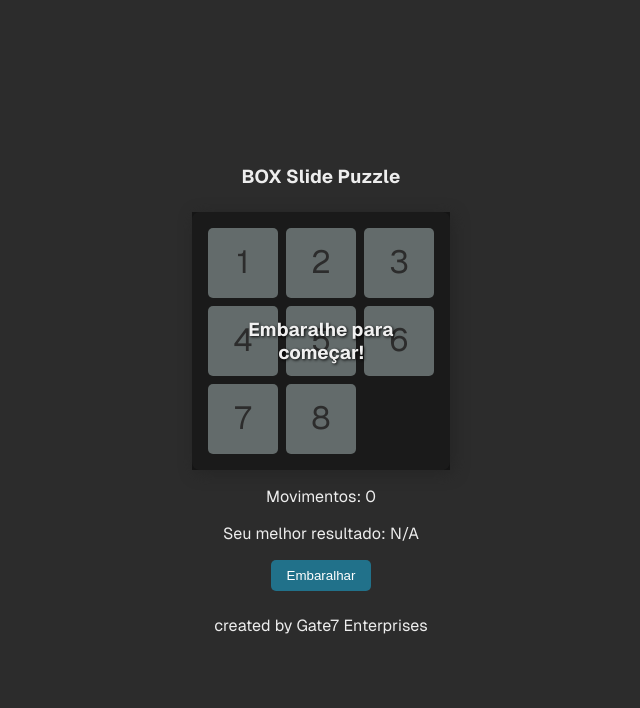
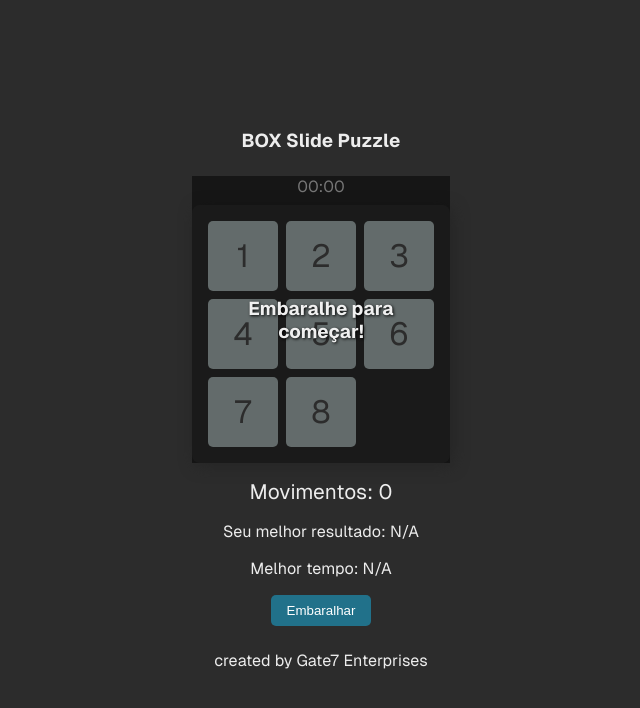
Before and after one commit to gothmate/boxslidepuzzle, a Next.js app: page /game in a window 1280 px wide. Shown: the top 708 px of the page, without its empty margins (319-959 px from the left). Built offline with nearby package versions, Linux system fonts and the light colour scheme.

Commit message:
feature(time): - adicionado Cronometro - adicionado melhorTempo - criada função para salvar melhor tempo no LocalStorage

```diff
--- a/src/components/GameBox/GameBox.tsx
+++ b/src/components/GameBox/GameBox.tsx
@@ -12,20 +12,38 @@ export default function GameBox() {
   initialTiles.push(null)
 
   const [grid, setGrid] = useState<(number | null)[]>(initialTiles)
-  const [win, setWin] = useState('Embaralhe para começar!');
+  const [win, setWin] = useState("Embaralhe para começar!")
   const [movimento, setMovimento] = useState(0)
-  const [winFlag, setWinFlag] = useState(style.win);
+  const [winFlag, setWinFlag] = useState(style.win)
   const [melhorResultado, setMelhorResultado] = useState<number | null>(null)
+  const [melhorTempo, setMelhorTempo] = useState<number | null>(null)
   const [disableBtn, setDisableBtn] = useState(false)
+  const [segundos, setSegundos] = useState(0)
+  const [ativo, setAtivo] = useState(false)
 
-  useEffect(() => {
-    const recordeSalvo = localStorage.getItem("melhorResultado")
-    if (recordeSalvo) {
-      setMelhorResultado(parseInt(recordeSalvo, 10))
-    }
-  }, [])
+  function iniciarCronometro() {
+    setAtivo(true)
+  }
+
+  function pausarCronometro() {
+    setAtivo(false)
+  }
+
+  function resetarCronometro() {
+    setAtivo(false)
+    setSegundos(0)
+  }
+
+  function formatarTempo(segundos: number) {
+    const minutos = Math.floor(segundos / 60)
+    const segundosRestantes = segundos % 60
+    return `${String(minutos).padStart(2, "0")}:${String(
+      segundosRestantes
+    ).padStart(2, "0")}`
+  }
 
   function animatedShuffle(moves = 100) {
+    resetarCronometro()
     setDisableBtn(true)
     setMovimento(0)
     setWinFlag("")
@@ -63,7 +81,8 @@ export default function GameBox() {
         return prevGrid
       }
       setGrid(gridMount)
-    }, 100)
+    }, 10)
+    iniciarCronometro()
   }
 
   function moveTile(index: number) {
@@ -72,8 +91,8 @@ export default function GameBox() {
 
     if (validMoves.includes(index)) {
       setGrid((prevGrid) => {
-        const newGrid = [...prevGrid]
-        ;[newGrid[emptyIndex], newGrid[index]] = [
+        const newGrid = [...prevGrid];
+        [newGrid[emptyIndex], newGrid[index]] = [
           newGrid[index],
           newGrid[emptyIndex],
         ]
@@ -100,23 +119,57 @@ export default function GameBox() {
   function checkWin(currentGrid: (number | null)[]) {
     const isSolved = currentGrid.slice(0, -1).every((tile, i) => tile === i + 1)
     if (isSolved) {
+      pausarCronometro()
       setDisableBtn(false)
-      setWin(`Parabéns! Você completou o quebra-cabeça com ${movimento + 1} movimentos.`)
+      setWin(
+        `Parabéns! Você completou o quebra-cabeça com ${
+          movimento + 1
+        } movimentos em ${formatarTempo(segundos)}`
+      )
       setWinFlag(style.win)
-      atualizarMelhorResultado(movimento + 1)
+      atualizarMelhorResultado(movimento + 1, segundos)
     }
   }
 
-  function atualizarMelhorResultado(movimentosAtuais: number) {
+  function atualizarMelhorResultado(movimentosAtuais: number, tempoAtual: number) {
     if (melhorResultado === null || movimentosAtuais < melhorResultado) {
       setMelhorResultado(movimentosAtuais)
       localStorage.setItem("melhorResultado", movimentosAtuais.toString())
     }
+    if (melhorTempo === null || tempoAtual < melhorTempo) {
+      setMelhorTempo(tempoAtual)
+      localStorage.setItem("melhorTempo", tempoAtual.toString())
+    }
   }
+
+  useEffect(() => {
+    let intervalo: NodeJS.Timeout | undefined
+    if (ativo) {
+      intervalo = setInterval(() => {
+        setSegundos((segundos) => segundos + 1)
+      }, 1000)
+    } else if (!ativo && segundos !== 0) {
+      clearInterval(intervalo)
+    }
+    return () => clearInterval(intervalo)
+  }, [ativo, segundos])
+
+  useEffect(() => {
+    const recordeSalvo = localStorage.getItem("melhorResultado")
+    const melhorTempoSalvo = localStorage.getItem("melhorTempo")
+
+    if (recordeSalvo) {
+      setMelhorResultado(parseInt(recordeSalvo, 10))
+    }
+    if (melhorTempoSalvo) {
+      setMelhorTempo(parseInt(melhorTempoSalvo, 10))
+    }
+  }, [])
 
   return (
     <>
       <div className={style.container}>
+        <p>{formatarTempo(segundos)}</p>
         <div className={styles.puzzle}>
           {grid.map((tile, i) => (
             <div
@@ -133,9 +186,19 @@ export default function GameBox() {
           <h3>{win}</h3>
         </div>
       </div>
-      <p>Movimentos: {movimento}</p>
-      <p>Seu melhor resultado: {melhorResultado !== null ? melhorResultado : "N/A"}</p>
-      <button disabled={disableBtn} onClick={() => animatedShuffle(100)} className={styles.btn}>
+      <p className={style.movimentos}>Movimentos: {movimento}</p>
+      <p>
+        Seu melhor resultado: {melhorResultado !== null ? melhorResultado : "N/A"}
+      </p>
+      <p>
+        Melhor tempo:{" "}
+        {melhorTempo !== null ? formatarTempo(melhorTempo) : "N/A"}
+      </p>
+      <button
+        disabled={disableBtn}
+        onClick={() => animatedShuffle(100)}
+        className={styles.btn}
+      >
         Embaralhar
       </button>
     </>
--- a/src/components/GameBox/page.module.sass
+++ b/src/components/GameBox/page.module.sass
@@ -18,3 +18,6 @@
         left: 0
         color: #f0f0f0
         text-shadow: 1px 1px 3px #000
+
+.movimentos
+    font-size: 1.3rem
```
Also changed, not shown: src/components/Cronometro/Cronometro.tsx (added, +55 -0 lines).
